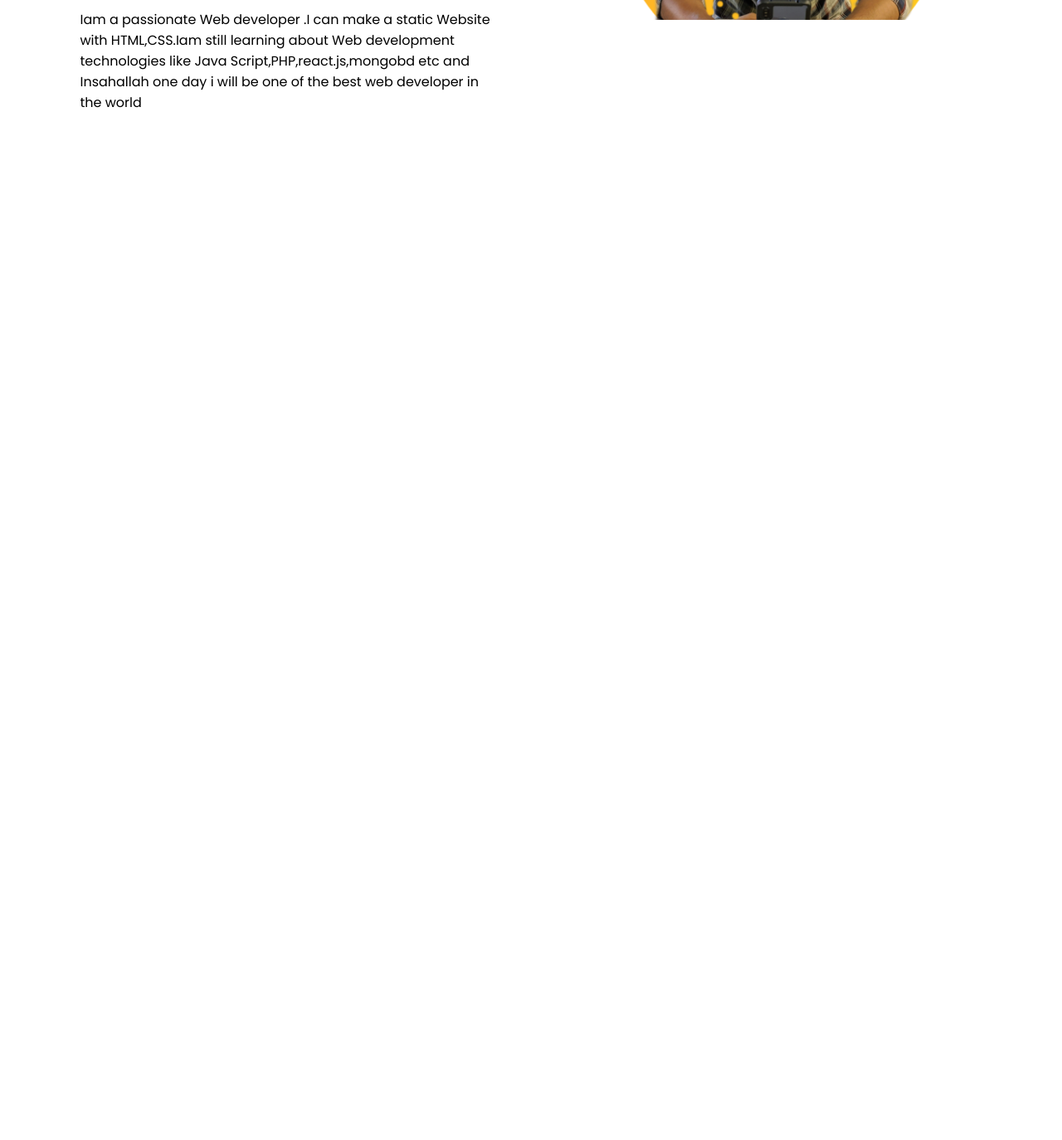
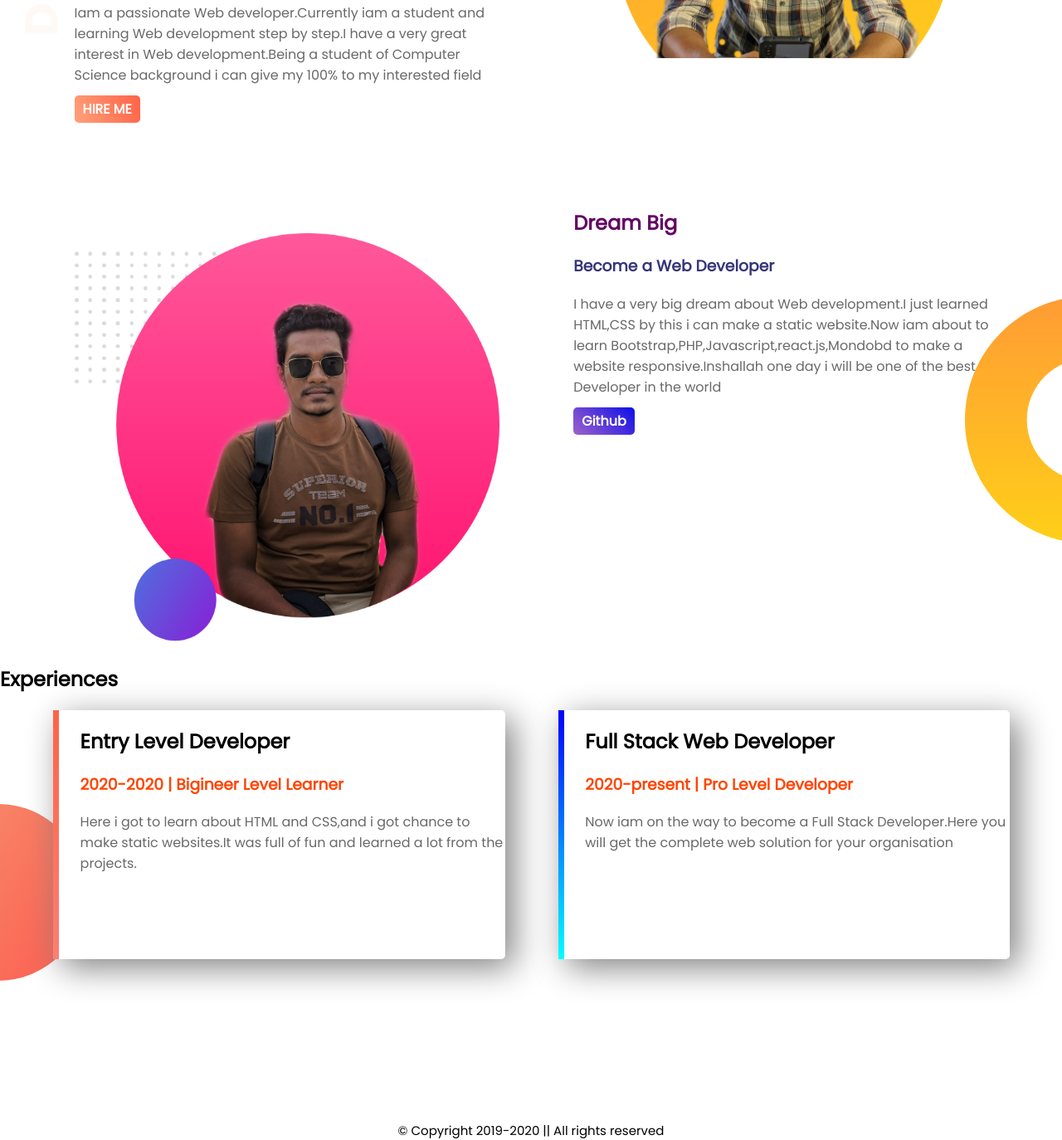
Before and after one commit to tanvirtaher32/first-portfolio, a plain HTML site: page index.html in a window 1280 px wide. Shown: the part 319-1693 px from the top of the page at 83% size. Before the commit the page ends 800 px from the top, so only its background shows below. Drawn offline with Linux system fonts and the light colour scheme.

Commit message:
all code

```diff
--- a/index.html
+++ b/index.html
@@ -8,20 +8,73 @@
     <link href="https://fonts.googleapis.com/css2?family=Poppins&display=swap" rel="stylesheet">
 </head>
 <body>
-    <section>
+    <section class="top-banner">
         <div class="div1">
             <h1>Welcome to </h1>
             <h1><span class="name-highlight">Tanvir's</span> world</h1>
             <h3>world-class web developer </h3>
-            <p>Iam a passionate Web developer .I can make a static Website with HTML,CSS.Iam still learning about Web development technologies like Java Script,PHP,react.js,mongobd etc and Insahallah one day i will be one of the best web developer in the world
+            <p>Iam a passionate Web developer.Currently iam a student and learning Web development step by step.I have a very great interest in Web development.Being a student of Computer Science background i can give my 100% to my interested field
             </p>
+            <a href="https://www.linkedin.com/in/tanvir-taher-chowdhury-512581181/" target="_blank" title="linkdin" class="first-link">HIRE ME</a>
         </div>
         <div class="div1">
-            <img src="images/profile1.png" alt="my_pic">
+            <img src="images/profile1.png" alt="profile_pic1">
         </div>
+         </section>
+
+         <section class="medium">
+            <div class="div1">
+
+                <img src="images/my-bg2.png" alt="profile_pic2">
+            </div>
+
+            <div class="div1" >
+                <h2 id="one">Dream Big</h2>
+                <h3 id="two">Become a Web Developer</h3>
+                <p>I have a very big dream about Web development.I just learned HTML,CSS by this i can make a static website.Now iam about to learn Bootstrap,PHP,Javascript,react.js,Mondobd to make a website responsive.Inshallah one day i will be one of the best Developer in the world
+
+                </p>
+                <a href="https://github.com/tanvirtaher32" class="link_2" target="_blank">Github</a>
 
 
-    </section>
+            </div>
+
+         </section>
+         <section class="last-part">
+             <h2>
+                 Experiences
+             </h2>
+             <div class="div1 single" id="color1">
+                 <h2>Entry Level Developer
+
+                 </h2>
+                 <h3 style="color: orangered;">
+                     2020-2020  |  Bigineer Level Learner
+                 </h3>
+                 <p>
+                     Here i got to learn about HTML and CSS,and i got chance to make static websites.It was full of fun and learned a lot from the projects.
+                 </p>
+
+             </div>
+
+             <div class="div1 single" id="color2">
+                 <h2>
+                     Full Stack Web Developer
+                 </h2>
+                 <h3 style="color: orangered;">
+                     2020-present  |  Pro Level Developer
+                 </h3>
+                 <p>
+                     Now iam on the way to become a Full Stack Developer.Here you will get the complete web solution for your organisation
+                 </p>
+
+             </div>
+
+         </section>
+         <footer style="text-align: center; font-size: 15px;">
+            © Copyright 2019-2020 ||
+             All rights reserved
+         </footer>
 
 </body>
 </html>
--- a/style.css
+++ b/style.css
@@ -1,6 +1,7 @@
 
 body{
     font-family: 'Poppins', sans-serif;
+    margin: 0px;
 }
 h1{
     font-size: 50px;
@@ -16,6 +17,70 @@ h1{
     padding-left: 2%;
 }
 img{
+     padding-top: 50px;
     width: 100%;
 
 }
+.first-link{
+    background-image: linear-gradient(70deg, lightsalmon, tomato);
+    color: white;
+    font-weight: 700;
+    padding: 5px 10px;
+    border-radius: 5px;
+    text-decoration: none;
+
+}
+.top-banner{
+
+    background-image: url("images/top-banner.png");
+    background-repeat: no-repeat;
+}
+section{
+    height: 500px;
+    padding-bottom: 50px;
+}
+#one{
+    color: rgb(100, 4, 100);
+}
+#two{
+    color: rgb(54, 54, 121);
+}
+p{
+    color: dimgray;
+}
+.link_2{
+    text-decoration: none;
+    padding: 5px 10px;
+    background-image: linear-gradient(45deg,rgb(158, 98, 201),rgb(14, 14, 233));
+    color: white;
+    font-weight: 700;
+    border-radius: 5px;
+}
+.medium{
+    background-image: url("images/dream-bg.png");
+    background-repeat: no-repeat;
+    background-position: right;
+}
+.single{
+    box-shadow: gray 10px 10px 40px;
+    border-radius: 5px;
+    height: 60%;
+    background-color: white;
+}
+.last-part{
+    background-image: url("images/exp-bg.png");
+    background-repeat: no-repeat;
+    background-position: left;
+}
+#color1{
+    border-left: 7px solid;
+    border-image: linear-gradient(180deg,tomato,salmon);
+    border-image-slice: 1;
+
+}
+#color2{
+    border-left: 7px solid;
+    border-image: linear-gradient(180deg,blue,cyan);
+    border-image-slice: 1;
+
+}
```
Also changed, not shown: images/dream-bg.png (added), images/exp-bg.png (added), images/my-bg2.png (added), images/top-banner.png (added), 2 other files.
